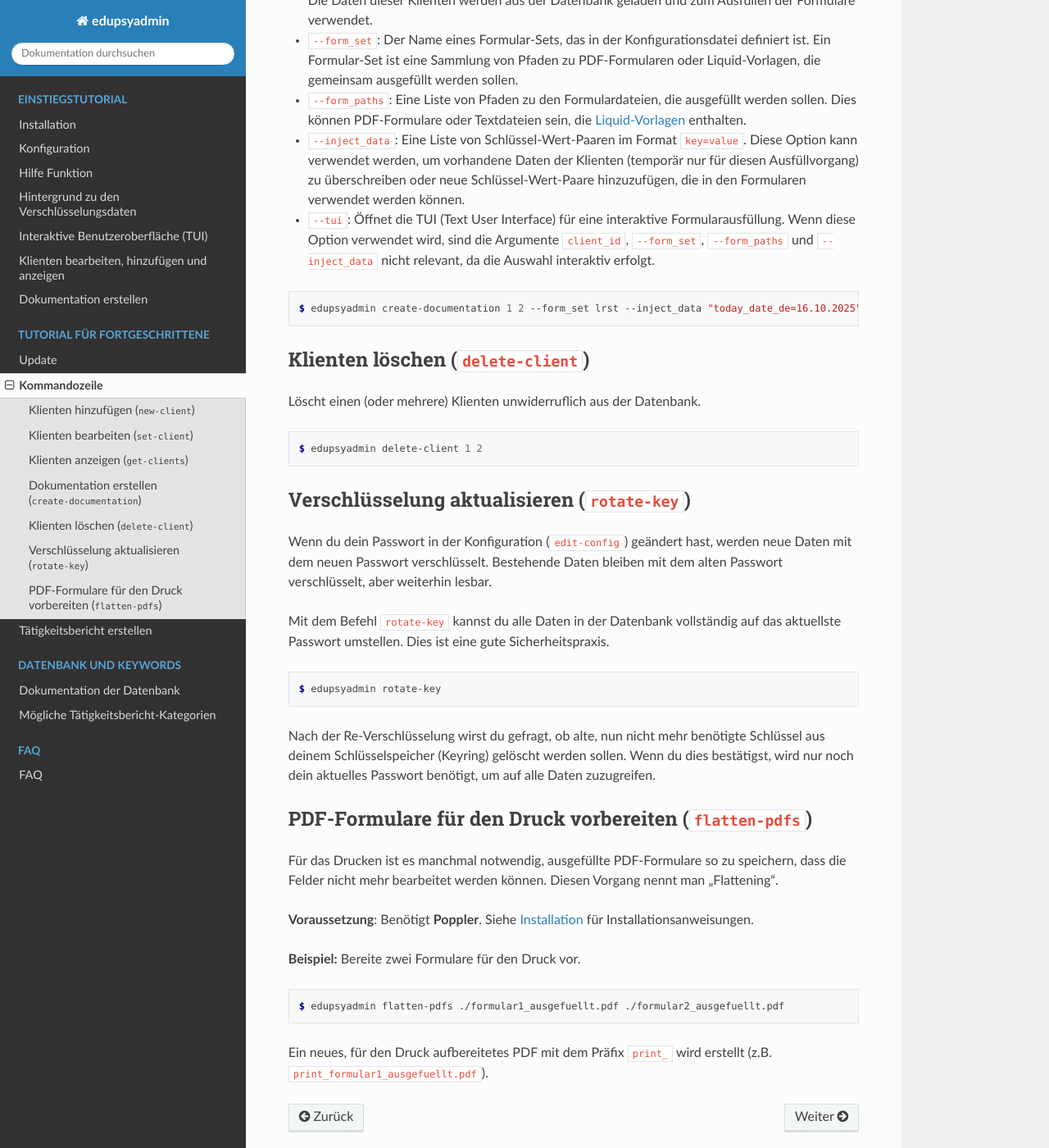
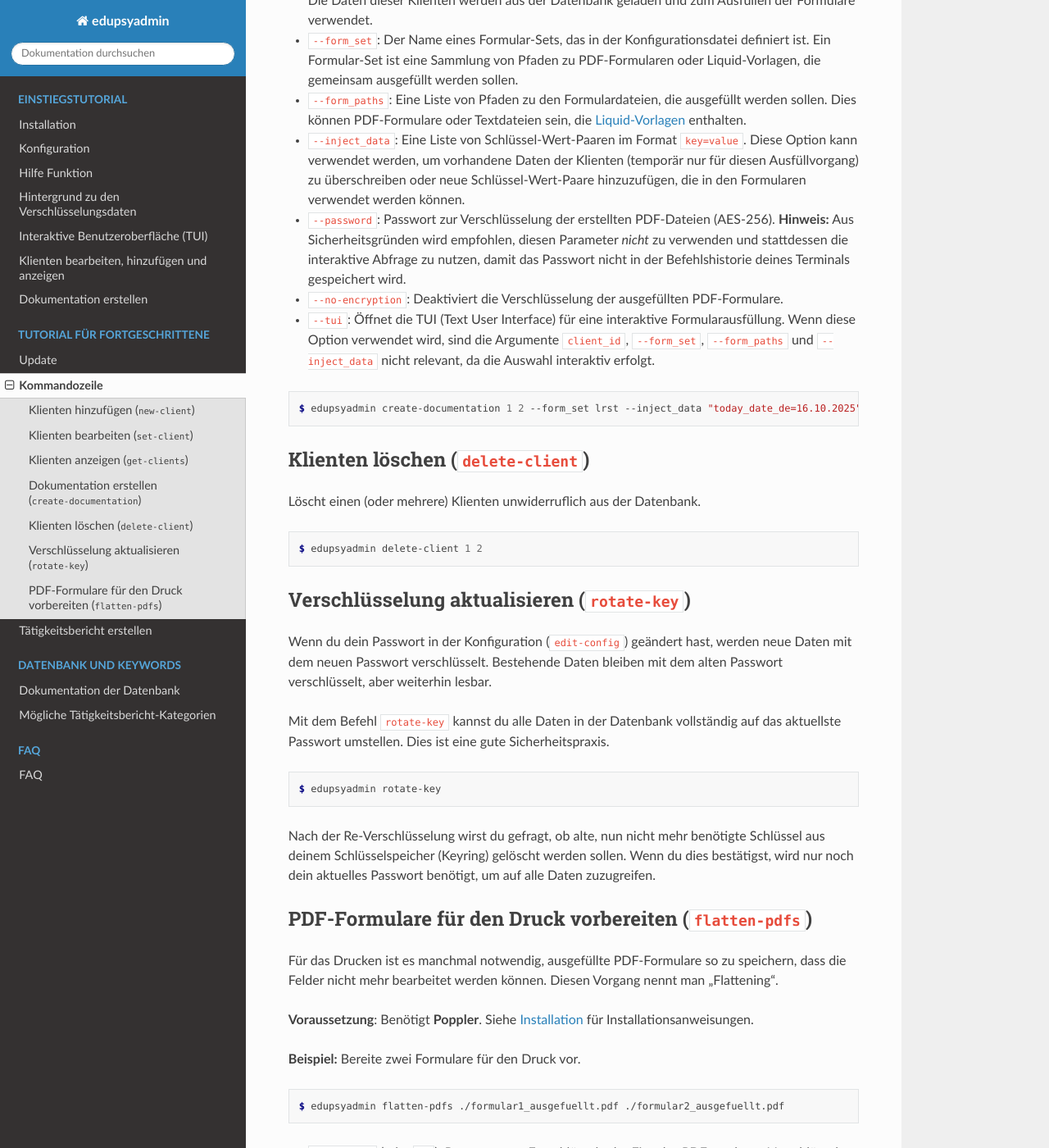
Before and after one commit to LKirst/edupsyadmin, a Sphinx documentation site: the page built from docs/tutorial/cli.rst, in a window 1280 px wide and 1400 px high, scrolled down 2234 px. Shown: the whole window at 82% size. Built offline with Sphinx 7.4.7 and the Read the Docs theme 3.1.0, drawn with Linux system fonts in a browser that asks for light colours; some of the changed text lies outside the part shown.

Commit message:
docs(tutorial): document the pdf encryption functionality

```diff
--- a/docs/tutorial/cli.rst
+++ b/docs/tutorial/cli.rst
@@ -133,6 +133,15 @@ viele Fälle gleichzeitig erstellt werden müssen.
   Schlüssel-Wert-Paare hinzuzufügen, die in den Formularen verwendet werden
   können.
 
+- ``--password``: Passwort zur Verschlüsselung der erstellten PDF-Dateien
+  (AES-256). **Hinweis:** Aus Sicherheitsgründen wird empfohlen, diesen
+  Parameter *nicht* zu verwenden und stattdessen die interaktive Abfrage zu
+  nutzen, damit das Passwort nicht in der Befehlshistorie deines Terminals
+  gespeichert wird.
+
+- ``--no-encryption``: Deaktiviert die Verschlüsselung der ausgefüllten
+  PDF-Formulare.
+
 - ``--tui``: Öffnet die TUI (Text User Interface) für eine interaktive
   Formularausfüllung. Wenn diese Option verwendet wird, sind die Argumente
   ``client_id``, ``--form_set``, ``--form_paths`` und ``--inject_data`` nicht
@@ -187,5 +196,11 @@ Installationsanweisungen.
 
    $ edupsyadmin flatten-pdfs ./formular1_ausgefuellt.pdf ./formular2_ausgefuellt.pdf
 
+- ``--password`` (oder ``-p``): Passwort zum Entschlüsseln der Eingabe-PDFs
+  und zum Verschlüsseln der Ausgabe-PDFs. **Hinweis:** Aus Sicherheitsgründen
+  wird empfohlen, diesen Parameter *nicht* zu verwenden und stattdessen die
+  interaktive Abfrage zu nutzen, damit das Passwort nicht in der
+  Befehlshistorie deines Terminals gespeichert wird.
+
 Ein neues, für den Druck aufbereitetes PDF mit dem Präfix ``print_`` wird
 erstellt (z.B. ``print_formular1_ausgefuellt.pdf``).
```
Also changed, not shown: docs/tutorial/creatingdocumentation.rst (+9 -0 lines), docs/tutorial/encryption.rst (+5 -4 lines).
